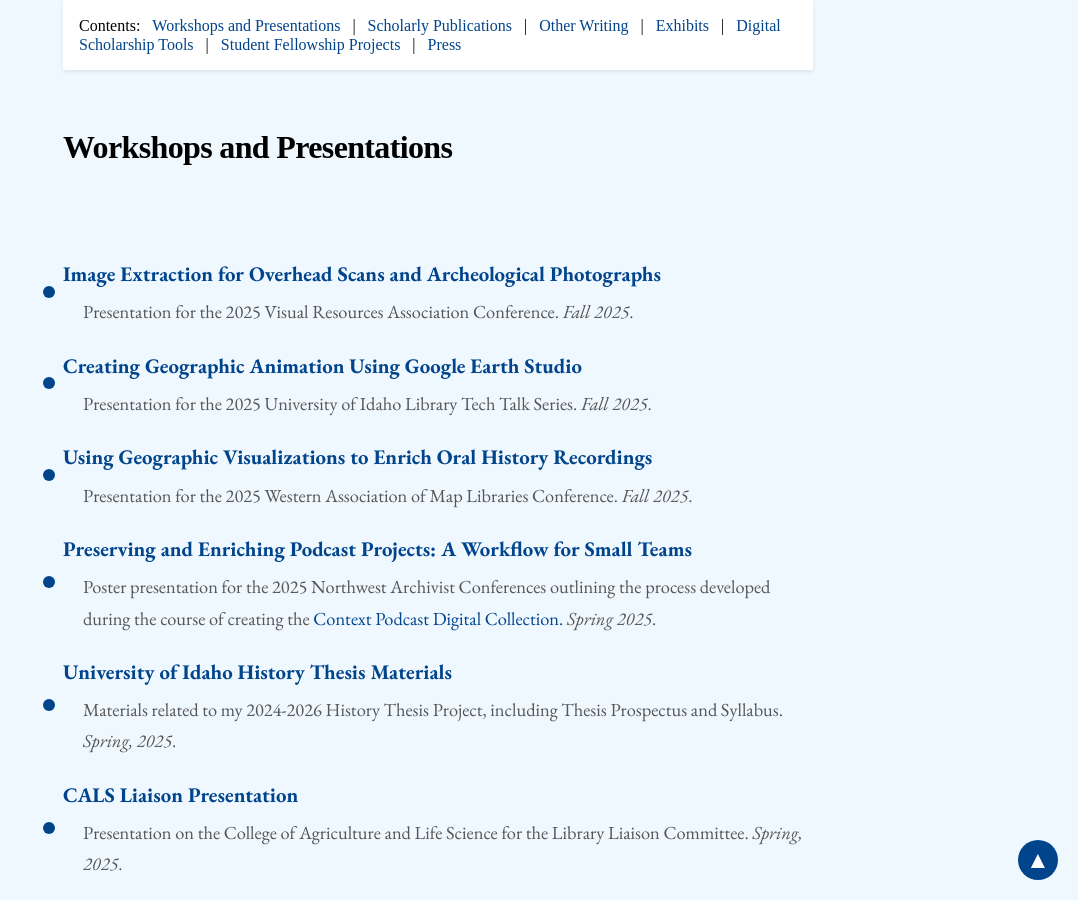
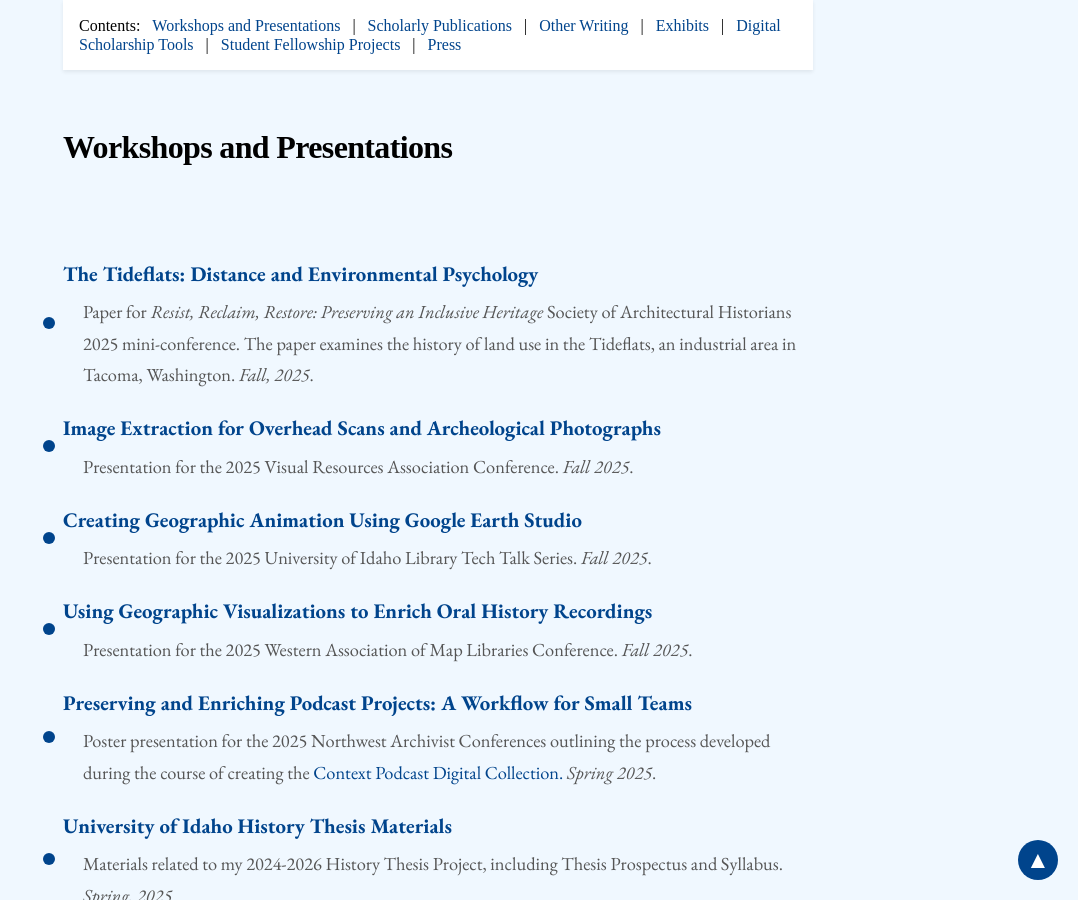
Before and after one commit to aweymo/base, a Jekyll site: the page built from index.md, in a window 1280 px wide and 900 px high, scrolled down 1152 px. Shown: the whole window, without its empty margins (202-1280 px from the left). Built offline with Jekyll 4.4.1, drawn with Linux system fonts in a browser that asks for light colours; nearby versions of some CDN libraries; some web fonts are replaced; some of the changed text lies outside the part shown.

Commit message:
reorder and revise tideflats

```diff
--- a/index.md
+++ b/index.md
@@ -46,6 +46,10 @@ Previously, he has created digital scholarship projects for the University of Wa
 ## Workshops and Presentations
 
 <ul class="triangle-list">
+    <li>
+        <a href="https://aweymo-ui.github.io/tideflats" target="_blank" rel="noopener noreferrer">The Tideflats: Distance and Environmental Psychology</a>
+        <span class="description">Paper for <i>Resist, Reclaim, Restore: Preserving an Inclusive Heritage</i> Society of Architectural Historians 2025 mini-conference. The paper examines the history of land use in the Tideflats, an industrial area in Tacoma, Washington. <i>Fall, 2025</i>.</span>
+    </li>
     <li>
         <a href="https://aweymo-ui.github.io/vra_2025/" target="_blank" rel="noopener noreferrer">Image Extraction for Overhead Scans and Archeological Photographs</a>
         <span class="description">Presentation for the 2025 Visual Resources Association Conference.<i> Fall 2025</i>. </span>
@@ -125,10 +129,6 @@ Previously, he has created digital scholarship projects for the University of Wa
     <li>
         <a href="https://aweymo-ui.github.io/community" target="_blank" rel="noopener noreferrer">Collaborating with Community Archives to Increase Access to Collections</a>
         <span class="description">Created for the 2024 Northwest Archivist conference, this presentation details my experience collaborating with the Filipino American National Historical Society to create an article on the Alaskero migratory laborers, and explores being mindful of bias when engaging with community heritage spaces that don't look or function like institutional archives, <i>Spring, 2024</i>.</span>
-    </li>
-        <li>
-        <a href="https://aweymo-ui.github.io/tideflats" target="_blank" rel="noopener noreferrer">The Tideflats: Distance and Environmental Psychology</a>
-        <span class="description">Presentation for the Society of Architectural Historians 2024 conference on the history of land use in the industrial Tacoma, Washington Tideflats, exploring themes of urban development and environmental psychology, <i>Fall, 2024</i>.</span>
     </li>
     <li>
         <a href="https://aweymo-ui.github.io/ds_hr" target="_blank" rel="noopener noreferrer">Using Digital Scholarship to Conduct and Present Historical Research</a>
```
